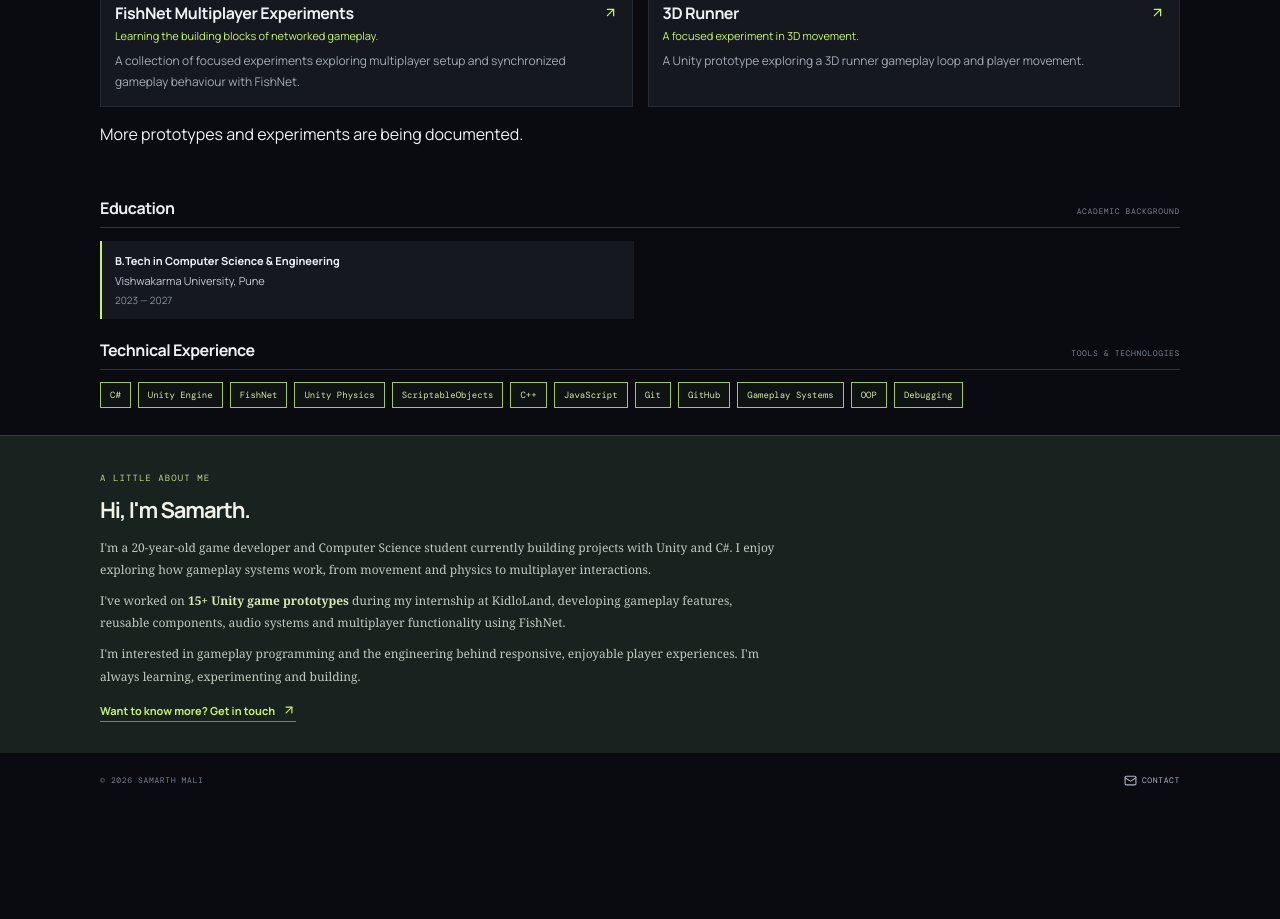
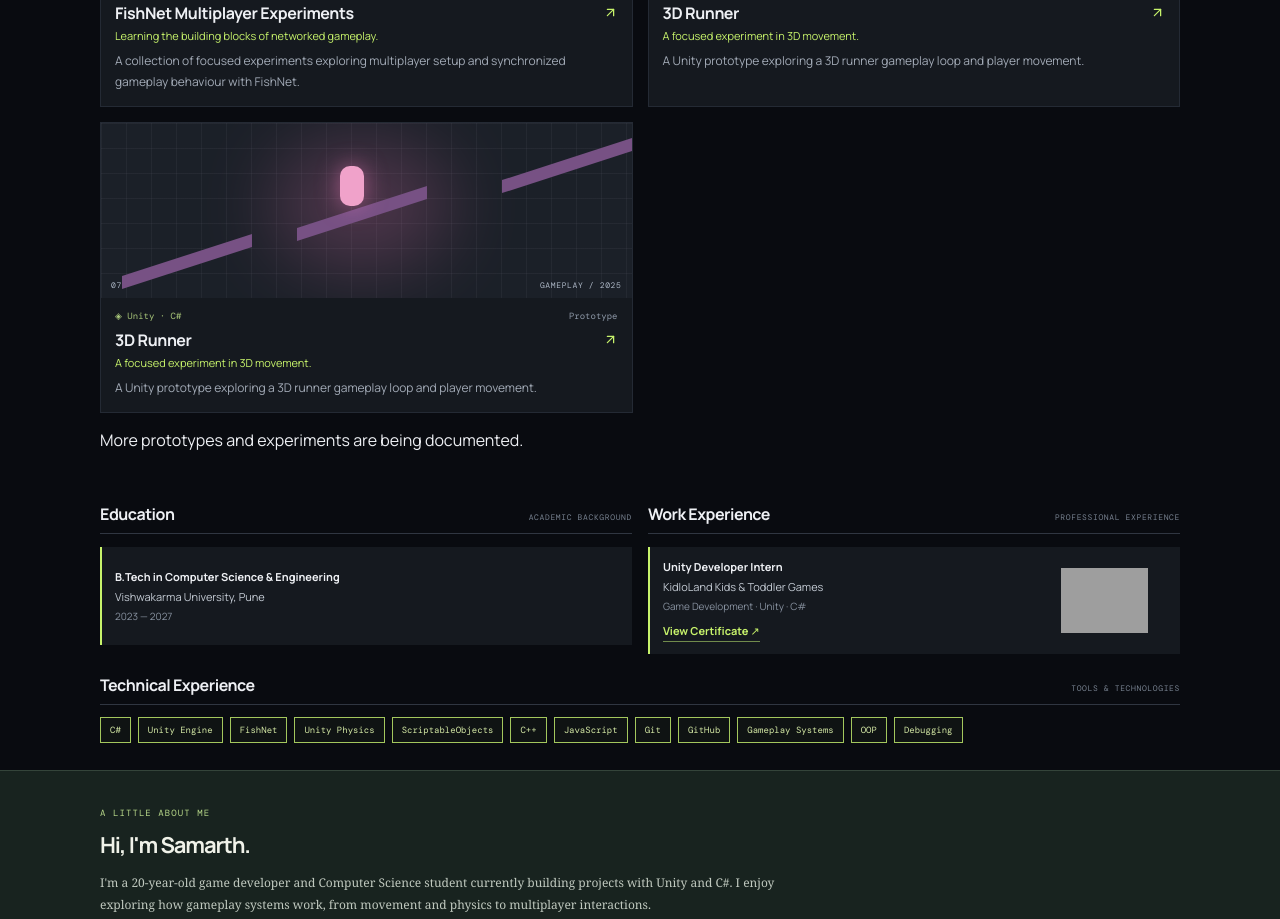
Before and after one commit to malisamarth/samarth-game-portfolio, a React (Vite) app: page / in a window 1280 px wide. Shown: the part 1180-2099 px from the top of the page. Before the commit the page ends 1988 px from the top, so only its background shows below. Built offline with nearby package versions, Linux system fonts and the light colour scheme; grey boxes are pictures that could not be loaded.

Commit message:
added sections

```diff
--- a/src/App.tsx
+++ b/src/App.tsx
@@ -116,10 +116,56 @@ function App() {
     </section>
 
     <section className="education-section">
-      <div className="section-heading"><h2>Education</h2><span>ACADEMIC BACKGROUND</span></div>
+
       <div className="education-grid">
-        <article className="education-card"><b>B.Tech in Computer Science & Engineering</b><span>Vishwakarma University, Pune</span><small>2023 — 2027</small></article>
+
+        <div className="education-column">
+          <div className="section-heading">
+            <h2>Education</h2>
+            <span>ACADEMIC BACKGROUND</span>
+          </div>
+
+          <article className="education-card">
+            <b>B.Tech in Computer Science & Engineering</b>
+            <span>Vishwakarma University, Pune</span>
+            <small>2023 — 2027</small>
+          </article>
+        </div>
+
+        <div className="education-column">
+          <div className="section-heading">
+            <h2>Work Experience</h2>
+            <span>PROFESSIONAL EXPERIENCE</span>
+          </div>
+
+          <article className="education-card experience-card">
+
+            <div className="experience-content">
+              <b>Unity Developer Intern</b>
+              <span>KidloLand Kids & Toddler Games</span>
+              <small>Game Development · Unity · C#</small>
+
+              <a
+                className="certificate-link"
+                href="YOUR_GOOGLE_DRIVE_LINK"
+                target="_blank"
+                rel="noopener noreferrer"
+              >
+                View Certificate ↗
+              </a>
+            </div>
+
+            <img
+              className="company-logo"
+              src="https://www.idzdigital.com/img/KidlolandLogoTransparentBluetext.svg"
+              alt="KidloLand company logo"
+            />
+
+          </article>
+        </div>
+
       </div>
+
     </section>
 
     <section className="technical-section" id="skills">
--- a/src/projects.ts
+++ b/src/projects.ts
@@ -121,4 +121,23 @@ export const projects: Project[] = [
     visual: 'runner',
     videoUrl: 'https://www.youtube.com/embed/BBgzOvZJd4Q',
   },
+
+    {
+    id: '3d-runner',
+    title: '3D Runner',
+    category: 'Gameplay',
+    year: '2025',
+    status: 'Prototype',
+    tagline: 'A focused experiment in 3D movement.',
+    description:
+      'A Unity prototype exploring a 3D runner gameplay loop and player movement.',
+    stack: ['Unity', 'C#', '3D Gameplay'],
+    highlights: [
+      'Prototyped player movement and core runner interactions.',
+      'Explored level flow and gameplay feedback.',
+    ],
+    accent: 'pink',
+    visual: 'runner',
+    videoUrl: 'https://www.youtube.com/embed/BBgzOvZJd4Q',
+  },
 ];
--- a/src/styles.css
+++ b/src/styles.css
@@ -1300,3 +1300,81 @@ body,
     font-size: 7px !important;
   }
 }
+
+
+/* Professional Experience Card */
+
+.education-grid {
+  grid-template-columns: repeat(2, minmax(0, 1fr));
+  gap: 16px;
+}
+
+.education-card {
+  min-height: 98px;
+  justify-content: center;
+}
+
+.certificate-link {
+  display: inline-flex;
+  align-items: center;
+  gap: 6px;
+  width: fit-content;
+  margin-top: 5px;
+  color: var(--lime);
+  font-size: 11px;
+  font-weight: 700;
+  border-bottom: 1px solid #718b4c;
+  padding-bottom: 3px;
+  transition: color .2s;
+}
+
+.certificate-link:hover {
+  color: #e1ffa5;
+}
+
+@media (max-width: 600px) {
+  .education-grid {
+    grid-template-columns: 1fr;
+  }
+}
+
+.work-heading {
+  margin-top: 24px;
+}
+
+/* Work Experience card with company logo */
+
+.experience-card {
+  display: flex;
+  flex-direction: row;
+  align-items: center;
+  justify-content: space-between;
+  gap: 20px;
+}
+
+.experience-content {
+  display: flex;
+  flex-direction: column;
+  align-items: flex-start;
+  gap: 5px;
+}
+
+.company-logo {
+  width: 125px;
+  height: auto;
+  max-height: 65px;
+  object-fit: contain;
+  flex-shrink: 0;
+}
+
+/* Mobile */
+@media (max-width: 600px) {
+  .experience-card {
+    gap: 10px;
+  }
+
+  .company-logo {
+    width: 90px;
+    max-height: 50px;
+  }
+}
```
